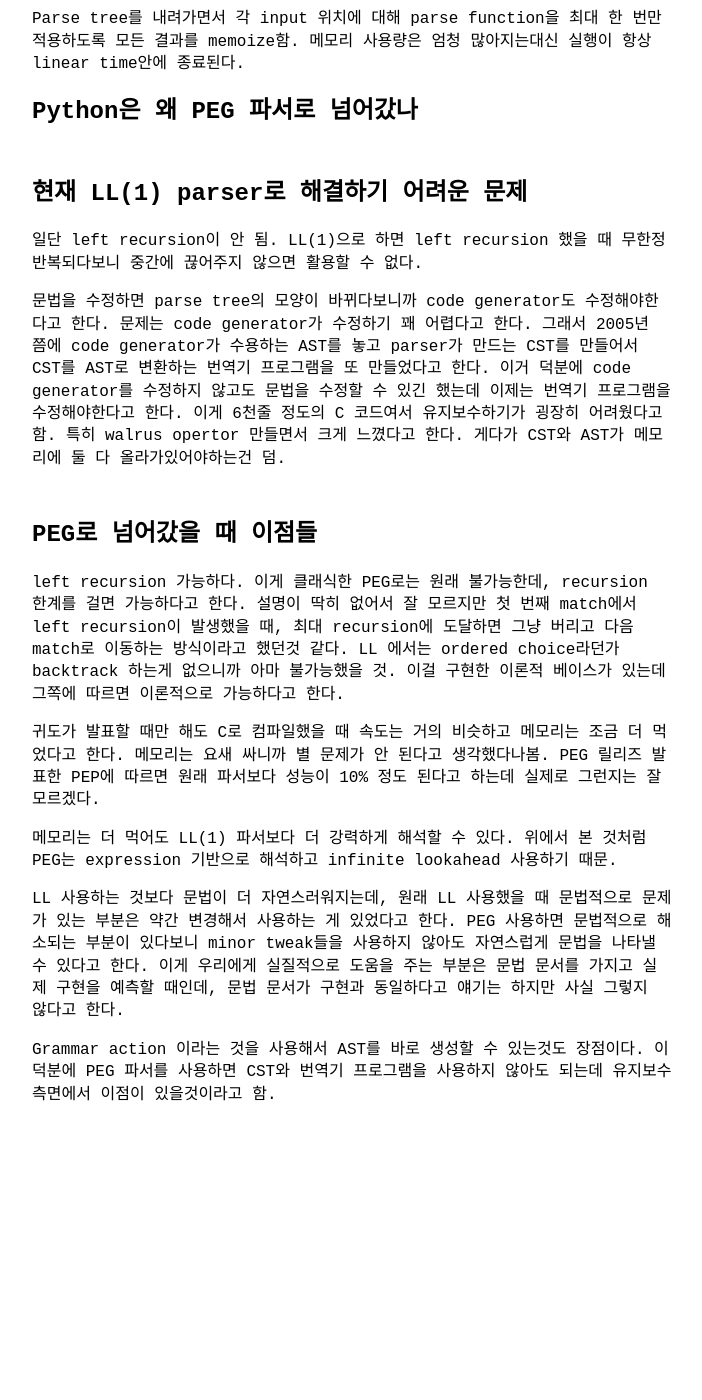
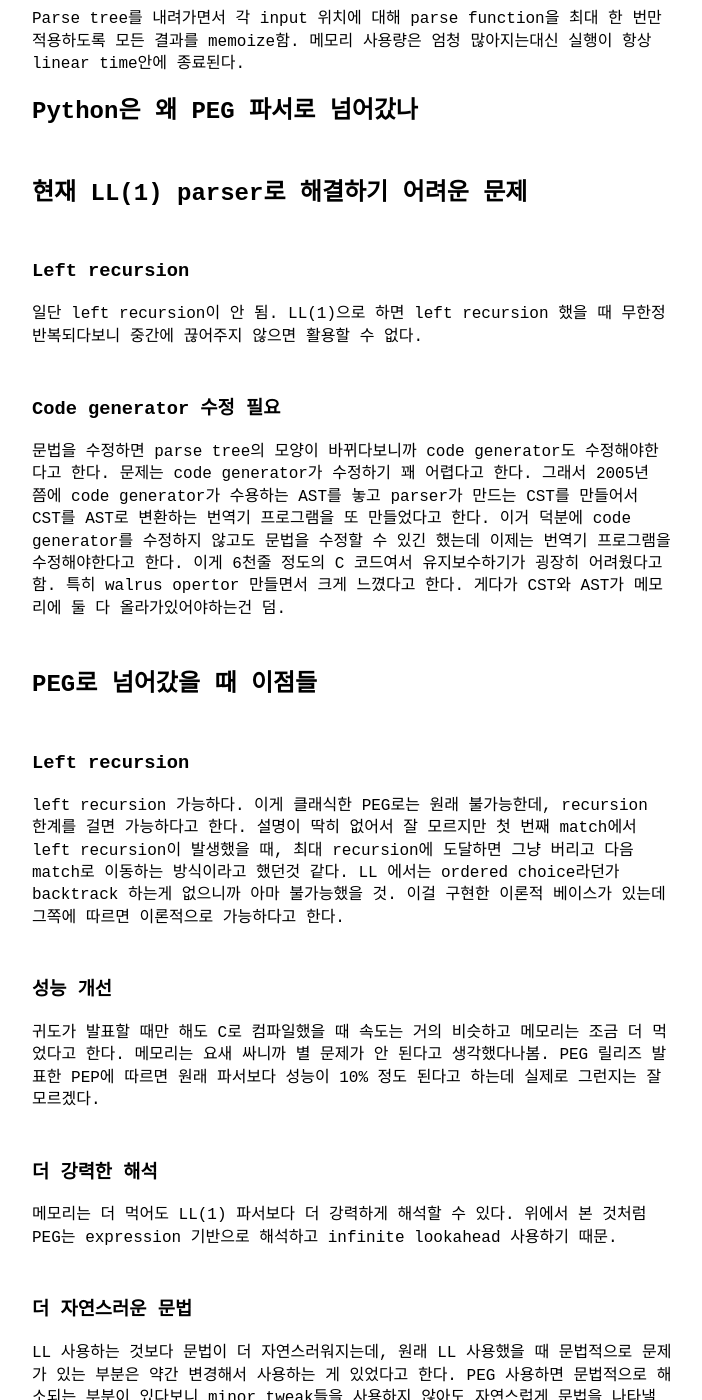
Before and after one commit to yangkyeongmo/yangkyeongmo.github.io, a Jekyll site: the page built from _posts/2021-10-30-peg-parser.md, in a window 1280 px wide and 1400 px high, scrolled down 5147 px. Shown: the whole window, without its empty margins (288-990 px from the left). Built offline with Jekyll 4.4.1, drawn with Linux system fonts in a browser that asks for light colours; our own code applies the rules of GitHub Pages for plain Markdown files; before the commit the page ends 6333 px from its top, so only the background shows below that.

Commit message:
fix(post): Add headings

```diff
--- a/_posts/2021-10-30-peg-parser.md
+++ b/_posts/2021-10-30-peg-parser.md
@@ -139,7 +139,6 @@ PEG는 parsing expression grammar의 약자로, parsing expression을 사용한
 
  Zero or more나 one or more에서도 LL grammar와 PEG의 차이를 볼수 있는데 LL(k) grammar는 유한한한 lookahead를 사용하는 반면 PEG grammar는 input 개수에 비례하는 lookahead를 사용할 수 있기 때문에 메모리 사용량이 input에 비례한다.
 
-
  다른 expression들은 조건이 만족하면 input을 소모하는 반면 and나 not expression은 semantic predicate 라고 불리는 input 을 소모하지 않는 expression이다.
  흔히 알고있는 boolean expression과 비슷하게, and 는 조건이 만족하면 pass하고 아니면 앞으로 계속 backtrack하도록 보낸다(바로 정지시키는것 아님!)
 
@@ -159,8 +158,12 @@ PEG는 parsing expression grammar의 약자로, parsing expression을 사용한
 
 ## 현재 LL(1) parser로 해결하기 어려운 문제
 
+### Left recursion
+
  일단 left recursion이 안 됨.
  LL(1)으로 하면 left recursion 했을 때 무한정 반복되다보니 중간에 끊어주지 않으면 활용할 수 없다.
+
+### Code generator 수정 필요
 
  문법을 수정하면 parse tree의 모양이 바뀌다보니까 code generator도 수정해야한다고 한다.
  문제는 code generator가 수정하기 꽤 어렵다고 한다.
@@ -172,21 +175,31 @@ PEG는 parsing expression grammar의 약자로, parsing expression을 사용한
 
 ## PEG로 넘어갔을 때 이점들
 
+### Left recursion
+
  left recursion 가능하다.
  이게 클래식한 PEG로는 원래 불가능한데, recursion 한계를 걸면 가능하다고 한다.
  설명이 딱히 없어서 잘 모르지만 첫 번째 match에서 left recursion이 발생했을 때, 최대 recursion에 도달하면 그냥 버리고 다음 match로 이동하는 방식이라고 했던것 같다.
  LL 에서는 ordered choice라던가 backtrack 하는게 없으니까 아마 불가능했을 것.
  이걸 구현한 이론적 베이스가 있는데 그쪽에 따르면 이론적으로 가능하다고 한다.
 
+### 성능 개선
+
  귀도가 발표할 때만 해도 C로 컴파일했을 때 속도는 거의 비슷하고 메모리는 조금 더 먹었다고 한다.
  메모리는 요새 싸니까 별 문제가 안 된다고 생각했다나봄. PEG 릴리즈 발표한 PEP에 따르면 원래 파서보다 성능이 10% 정도 된다고 하는데 실제로 그런지는 잘 모르겠다.
 
+### 더 강력한 해석
+
  메모리는 더 먹어도 LL(1) 파서보다 더 강력하게 해석할 수 있다.
  위에서 본 것처럼 PEG는 expression 기반으로 해석하고 infinite lookahead 사용하기 때문.
+
+### 더 자연스러운 문법
 
  LL 사용하는 것보다 문법이 더 자연스러워지는데, 원래 LL 사용했을 때 문법적으로 문제가 있는 부분은 약간 변경해서 사용하는 게 있었다고 한다.
  PEG 사용하면 문법적으로 해소되는 부분이 있다보니 minor tweak들을 사용하지 않아도 자연스럽게 문법을 나타낼 수 있다고 한다.
  이게 우리에게 실질적으로 도움을 주는 부분은 문법 문서를 가지고 실제 구현을 예측할 때인데, 문법 문서가 구현과 동일하다고 얘기는 하지만 사실 그렇지 않다고 한다.
 
+### Grammar action
+
  Grammar action 이라는 것을 사용해서 AST를 바로 생성할 수 있는것도 장점이다.
  이 덕분에 PEG 파서를 사용하면 CST와 번역기 프로그램을 사용하지 않아도 되는데 유지보수 측면에서 이점이 있을것이라고 함.
```
